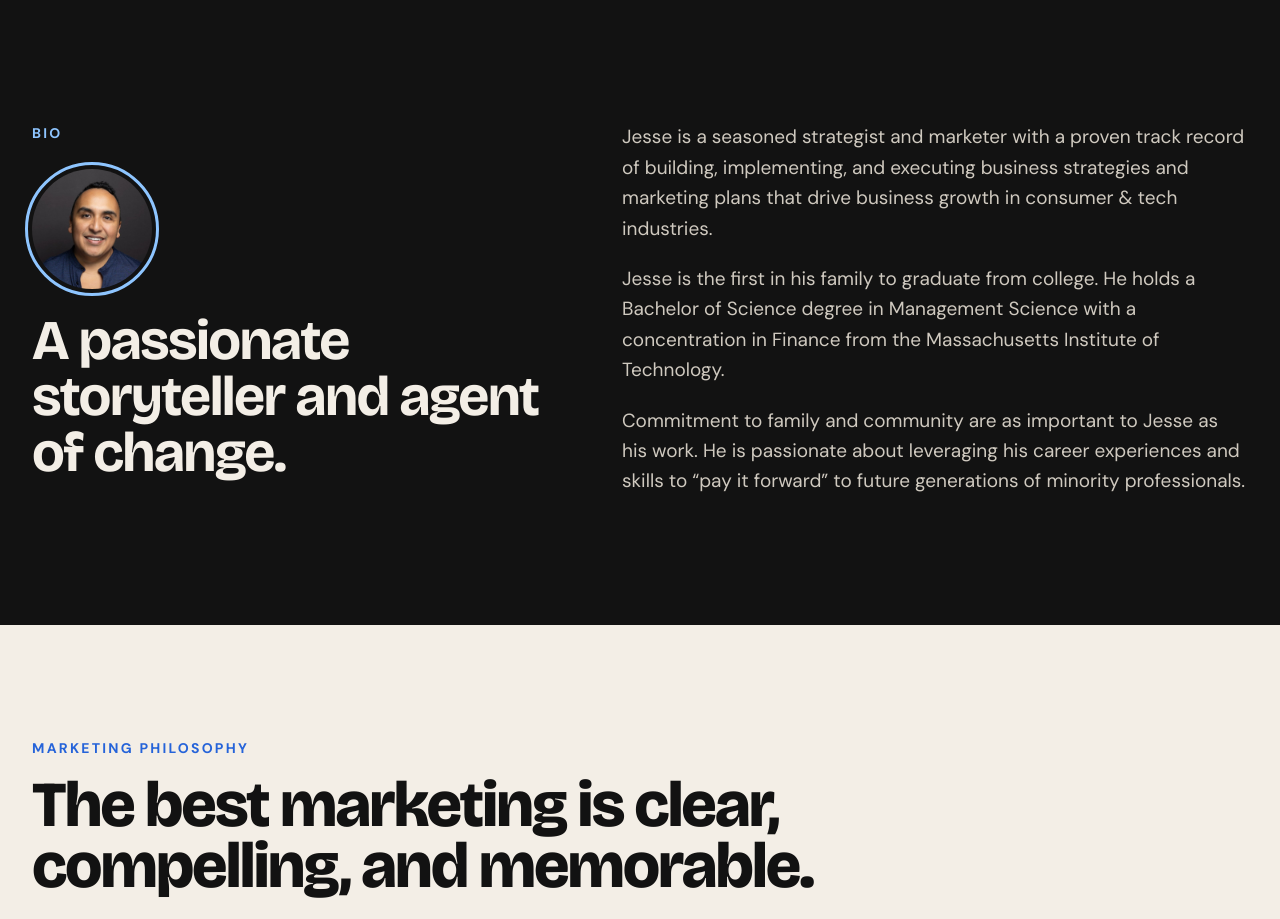
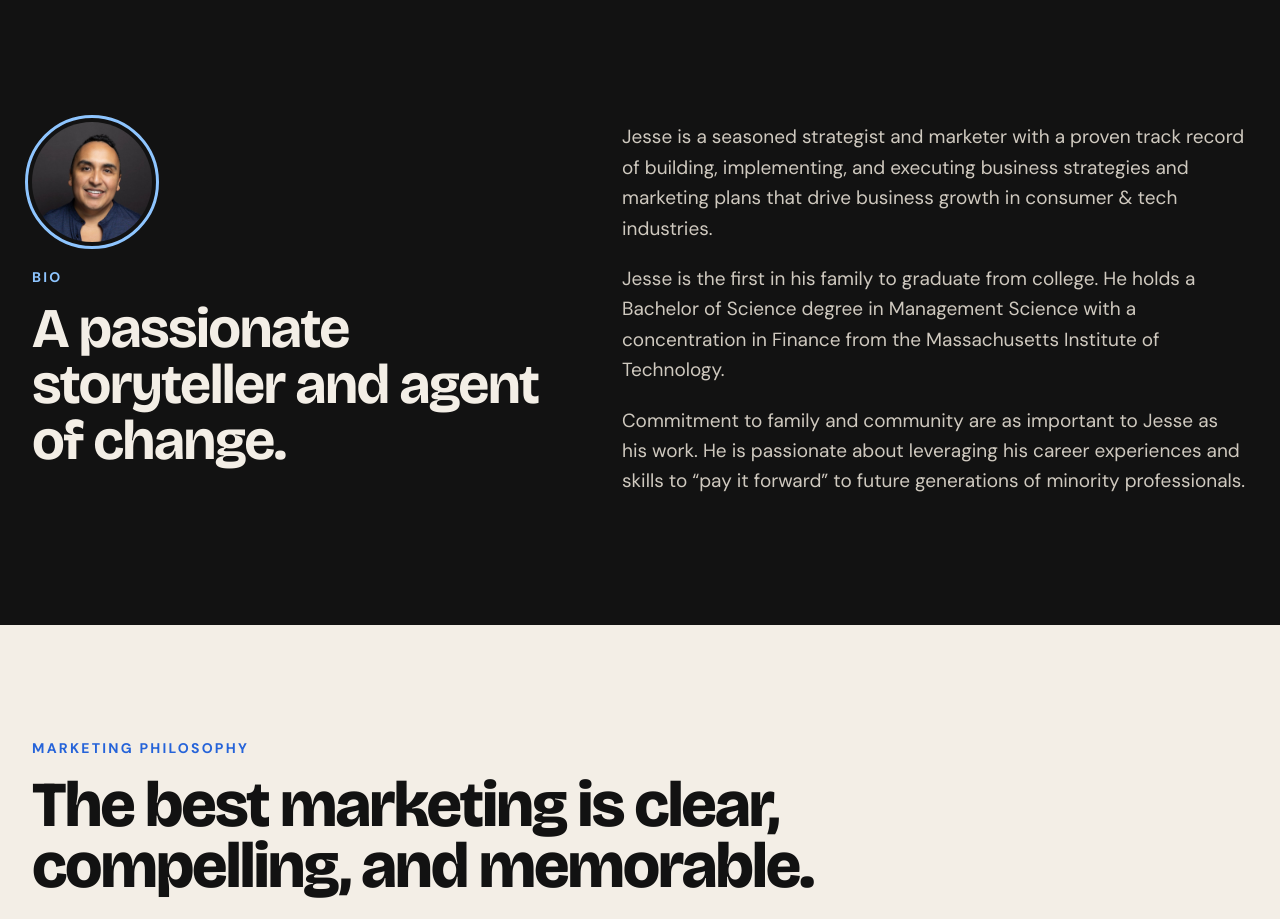
Before and after one commit to jessealopez-code/jesse-portfolio, a Next.js app: page / in a window 1280 px wide. Shown: the part 880-1799 px from the top of the page. Built offline with nearby package versions, Linux system fonts and the light colour scheme.

Commit message:
Move Bio eyebrow below headshot, above headline
Co-Authored-By: Claude Opus 5.5 <noreply@anthropic.com>
Claude-Session: https://claude.ai/code/session_011YheDD1g5hQofZm5yey9fQ

```diff
--- a/app/globals.css
+++ b/app/globals.css
@@ -2077,3 +2077,6 @@ html.motion .chip-art.is-in .chip-card:nth-of-type(5) { animation-delay: 1.7s; }
 .svc-head .sec-eyebrow {
   margin-bottom: 0;
 }
+.about-eyebrow {
+  margin-bottom: 12px;
+}
--- a/app/page.tsx
+++ b/app/page.tsx
@@ -84,9 +84,11 @@ export default function Home() {
         {/* About */}
         <section id="about" className="container about">
           <div className="about-head">
-            <p className="eyebrow sec-eyebrow">Bio</p>
             <img className="headshot" src="/images/headshot.jpg" alt={`Portrait of ${site.name}`} />
-            <h2 className="h2">{bio.heading}</h2>
+            <div>
+              <p className="eyebrow sec-eyebrow about-eyebrow">Bio</p>
+              <h2 className="h2">{bio.heading}</h2>
+            </div>
           </div>
           <div className="about-body">
             {bio.paragraphs.map((p) => (
```
